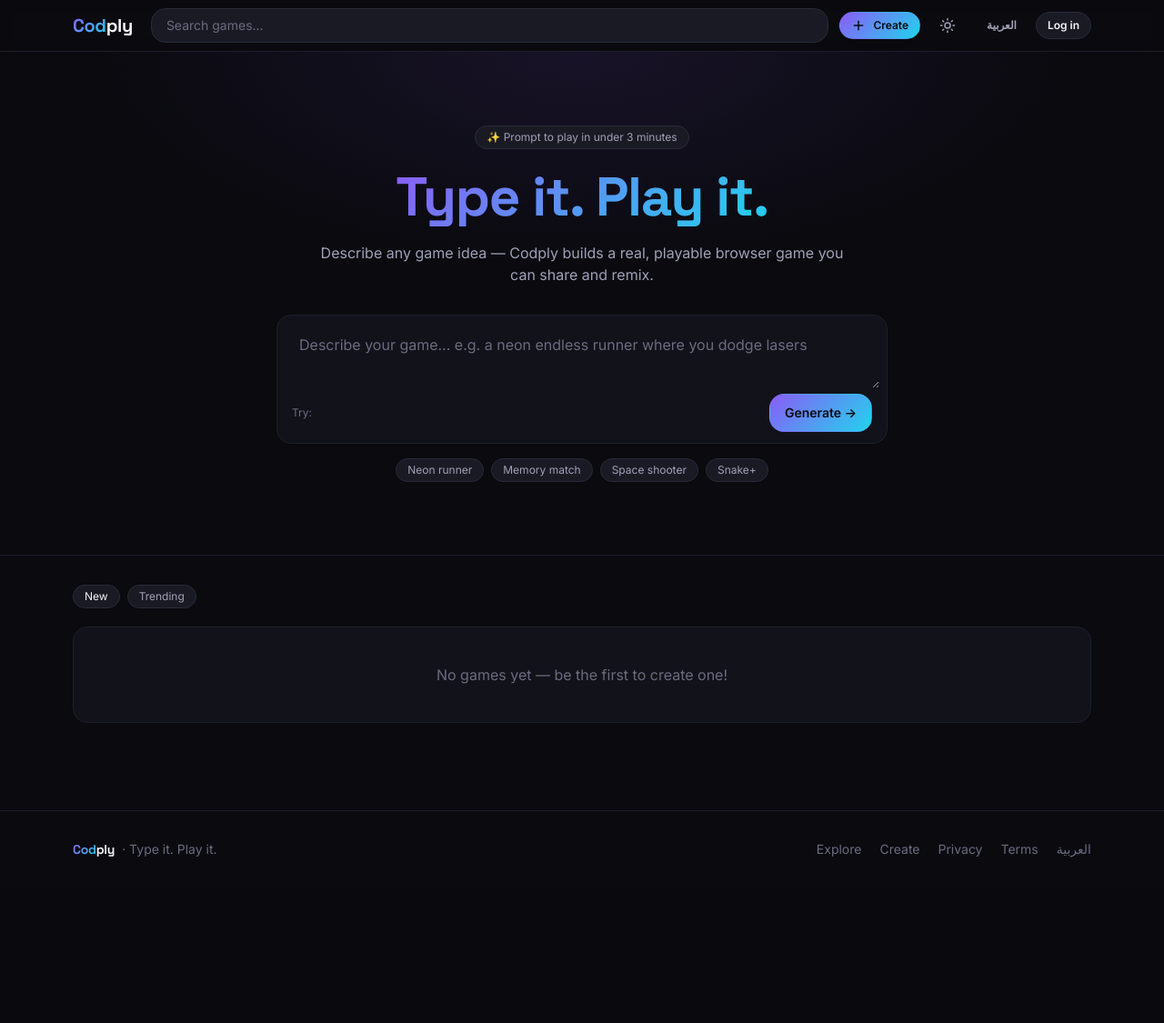
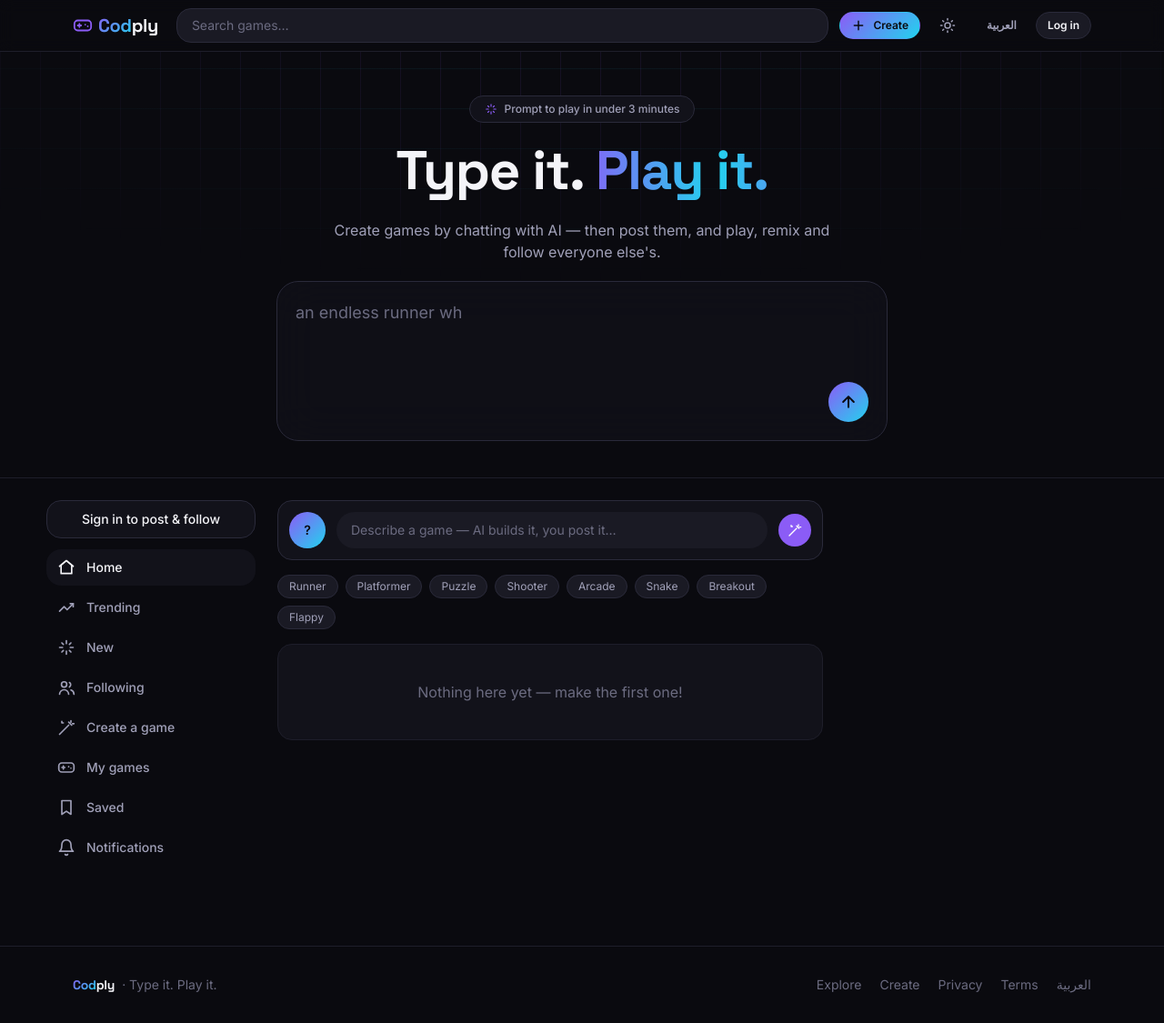
Before and after one commit to Mohammadnim123/mawdoo3_gaming, a Django app: page /?lang=en in a window 1280 px wide. Shown: the whole page at 91% size. Before the commit the page ends 943 px from the top, so only its background shows below. Run offline with Django 5.2, Linux system fonts and the light colour scheme; data that the repository does not hold is empty; parts of the project's set-up code (start-up, migrations or seed data) failed here and were passed over.

Commit message:
Match Codply home design: split shimmer hero + 3-column social feed
Recheck against the real Codply screenshots surfaced these gaps and fixes:
- Hero headline now "Type it." (ink) + "Play it." (animated gradient) under a
  ShimmerText white sweep, over the animated fp-hero-grid background (ported
  from codply apps/web globals.css); corrected badge/subtitle copy.
- Hero composer rebuilt as the big glassy backdrop-blur card with a round
  gradient send button + char counter + type-and-delete placeholder (hero.js).
- Home feed rebuilt as the Facebook/Twitter-style 3-column layout: left nav
  rail (profile + Home/Trending/New/Following + Create/My games/Saved/
  Notifications), center posts column (composer card + genre filter chips +
  PostCards with author header, caption, cover+play media, like/comment/save/
  share bar), right discovery rail (Trending now + Who to follow).
- Home view now feeds trending + suggested creators + genre/sort; wordmark
  gains the gamepad glyph. Added seed_demo.py for populated design review.

37 web tests green; verified live in EN + AR (RTL).

Co-Authored-By: Claude Opus 4.8 (1M context) <noreply@anthropic.com>

```diff
--- /dev/null
+++ b/apps/web-client/games/static/games/js/hero.js
@@ -0,0 +1,52 @@
+/* Hero composer — type-and-delete placeholder + live char counter. */
+(function () {
+  "use strict";
+  var ta = document.querySelector("textarea[data-typewriter]");
+  if (!ta) return;
+
+  var counter = document.querySelector("[data-charcount]");
+  var max = parseInt(ta.getAttribute("maxlength") || "1000", 10);
+
+  if (counter) {
+    var sync = function () {
+      counter.textContent = ta.value.length + "/" + max;
+      counter.style.opacity = ta.value.length > 0 ? "1" : "0";
+    };
+    ta.addEventListener("input", sync);
+    sync();
+  }
+
+  var examples = [
+    "an endless runner where a corgi dodges vacuum cleaners",
+    "a neon snake that speeds up with every apple",
+    "a puzzle about sorting alien recycling",
+    "flappy but you are a paper plane in a thunderstorm",
+  ];
+  if (document.documentElement.lang === "ar") {
+    examples = [
+      "لعبة جري لا نهائي تتفادى فيها العقبات",
+      "ثعبان نيوني يتسارع مع كل تفاحة",
+      "لغز عن فرز نفايات الفضائيين",
+      "طائرة ورقية في عاصفة رعدية",
+    ];
+  }
+
+  var reduce = window.matchMedia && window.matchMedia("(prefers-reduced-motion: reduce)").matches;
+  if (reduce) { ta.setAttribute("placeholder", examples[0]); return; }
+
+  var i = 0, pos = 0, deleting = false, base = ta.getAttribute("placeholder") || "";
+  function tick() {
+    if (document.activeElement === ta || ta.value.length > 0) {
+      ta.setAttribute("placeholder", base);
+      return setTimeout(tick, 400);
+    }
+    var word = examples[i];
+    pos += deleting ? -1 : 1;
+    ta.setAttribute("placeholder", word.slice(0, pos));
+    var delay = deleting ? 35 : 65;
+    if (!deleting && pos === word.length) { deleting = true; delay = 1400; }
+    else if (deleting && pos === 0) { deleting = false; i = (i + 1) % examples.length; delay = 250; }
+    setTimeout(tick, delay);
+  }
+  setTimeout(tick, 600);
+})();
--- a/apps/web-client/games/views.py
+++ b/apps/web-client/games/views.py
@@ -66,23 +66,53 @@ def _draft_slug() -> str:
 # ---------------------------------------------------------------------------
 # Landing + feed
 # ---------------------------------------------------------------------------
+GENRES = ["runner", "platformer", "puzzle", "shooter", "arcade", "snake", "breakout", "flappy"]
+
+
 @require_GET
 def home(request):
-    sort = request.GET.get("sort", "new")
-    qs = Game.objects.filter(
+    from django.contrib.auth import get_user_model
+
+    sort = request.GET.get("sort", "for_you")
+    genre = (request.GET.get("genre") or "").strip() or None
+    base = Game.objects.filter(
         status=GameStatus.LIVE, visibility=Visibility.PUBLIC
     ).select_related("owner")
+    if genre:
+        base = base.filter(genre=genre)
+
     if sort == "following" and request.user.is_authenticated:
         following_ids = list(request.user.following_set.values_list("following_id", flat=True))
-        qs = qs.filter(owner_id__in=following_ids).order_by("-published_at", "-created_at")
+        qs = base.filter(owner_id__in=following_ids).order_by("-published_at", "-created_at")
     elif sort == "trending":
-        qs = qs.order_by("-play_count", "-like_count", "-published_at")
+        qs = base.order_by("-play_count", "-like_count", "-published_at")
+    elif sort == "new":
+        qs = base.order_by("-published_at", "-created_at")
     else:
-        sort = "new"
-        qs = qs.order_by("-published_at", "-created_at")
+        sort = "for_you"
+        qs = base.order_by("-published_at", "-created_at")
+
+    # Right rail: trending now + suggested creators.
+    trending = list(
+        Game.objects.filter(status=GameStatus.LIVE, visibility=Visibility.PUBLIC)
+        .order_by("-play_count", "-like_count")[:5]
+    )
+    User = get_user_model()
+    creators = User.objects.filter(
+        games__status=GameStatus.LIVE, games__visibility=Visibility.PUBLIC,
+        banned_at__isnull=True,
+    ).distinct().order_by("-follower_count")
+    if request.user.is_authenticated:
+        creators = creators.exclude(id=request.user.id)
+    suggested = list(creators[:4])
+
     return render(request, "pages/home.html", {
         "games": list(qs[: settings.GAMES_PAGE_SIZE]),
         "sort": sort,
+        "genre": genre,
+        "genres": GENRES,
+        "trending": trending,
+        "suggested": suggested,
     })
 
 
--- a/apps/web-client/templates/chrome/_topbar.html
+++ b/apps/web-client/templates/chrome/_topbar.html
@@ -1,8 +1,9 @@
 {% load static %}
 <header class="sticky top-0 z-40 border-b border-edge-subtle bg-canvas/80 backdrop-blur">
   <div class="mx-auto flex h-14 w-full max-w-6xl items-center gap-3 px-4">
-    <a href="/" class="fp-wordmark text-xl text-ink shrink-0" aria-label="{{ site_name }}">
-      <span class="fp-gradient-text">Cod</span>ply
+    <a href="/" class="flex shrink-0 items-center gap-1.5 fp-wordmark text-xl text-ink" aria-label="{{ site_name }}">
+      <svg width="22" height="22" viewBox="0 0 24 24" fill="none" stroke="currentColor" stroke-width="2" stroke-linecap="round" stroke-linejoin="round" style="color:var(--color-violet)" aria-hidden="true"><path d="M6 12h4M8 10v4M15 11h.01M18 13h.01"/><rect x="2" y="6" width="20" height="12" rx="4"/></svg>
+      <span><span class="fp-gradient-text">Cod</span>ply</span>
     </a>
 
     <form action="/search" method="get" class="ms-2 hidden min-w-0 flex-1 items-center md:flex">
--- /dev/null
+++ b/apps/web-client/templates/feed/_left_rail.html
@@ -0,0 +1,22 @@
+<nav class="flex flex-col gap-1" aria-label="Feed navigation">
+  {% if user.is_authenticated %}
+    <a href="/u/{{ user.handle }}" class="mb-2 flex items-center gap-3 rounded-xl px-3 py-2 transition-colors hover:bg-surface-1">
+      <span class="grid h-10 w-10 shrink-0 place-items-center rounded-full text-sm font-semibold text-ink-on-accent" style="background-image:var(--gradient-cta)">{{ user.display_name|first|upper }}</span>
+      <span class="min-w-0">
+        <span class="block truncate text-sm font-semibold text-ink">{{ user.display_name }}</span>
+        <span class="block truncate text-xs text-ink-muted" dir="ltr">@{{ user.handle }}</span>
+      </span>
+    </a>
+  {% else %}
+    <a href="/login" class="mb-2 rounded-xl border border-edge bg-surface-1 px-3 py-2.5 text-center text-sm font-medium text-ink">{{ t.feed_sign_in }}</a>
+  {% endif %}
+
+  {% include "feed/_rail_link.html" with href="/?sort=for_you" label=t.nav_home key="for_you" icon="home" %}
+  {% include "feed/_rail_link.html" with href="/?sort=trending" label=t.feed_trending key="trending" icon="trend" %}
+  {% include "feed/_rail_link.html" with href="/?sort=new" label=t.feed_new key="new" icon="spark" %}
+  {% include "feed/_rail_link.html" with href="/?sort=following" label=t.feed_following key="following" icon="users" %}
+  {% include "feed/_rail_link.html" with href="/create" label=t.feed_create_game icon="wand" %}
+  {% include "feed/_rail_link.html" with href="/me" label=t.nav_my_games icon="pad" %}
+  {% include "feed/_rail_link.html" with href="/me?tab=saved" label=t.nav_saved icon="book" %}
+  {% include "feed/_rail_link.html" with href="/notifications" label=t.nav_notifications icon="bell" badge=nav_unread %}
+</nav>
--- /dev/null
+++ b/apps/web-client/templates/feed/_rail_link.html
@@ -0,0 +1,15 @@
+<a href="{{ href }}" class="flex w-full items-center gap-3 rounded-xl px-3 py-2.5 text-sm font-medium transition-colors {% if key and key == sort %}bg-surface-1 text-ink{% else %}text-ink-secondary hover:bg-surface-1 hover:text-ink{% endif %}">
+  <span class="grid size-5 shrink-0 place-items-center" aria-hidden="true">
+    {% if icon == "home" %}<svg width="20" height="20" viewBox="0 0 24 24" fill="none" stroke="currentColor" stroke-width="2" stroke-linecap="round" stroke-linejoin="round"><path d="M3 10.5 12 3l9 7.5"/><path d="M5 9v11h14V9"/></svg>
+    {% elif icon == "trend" %}<svg width="20" height="20" viewBox="0 0 24 24" fill="none" stroke="currentColor" stroke-width="2" stroke-linecap="round" stroke-linejoin="round"><path d="m3 17 6-6 4 4 8-8"/><path d="M17 7h4v4"/></svg>
+    {% elif icon == "spark" %}<svg width="20" height="20" viewBox="0 0 24 24" fill="none" stroke="currentColor" stroke-width="2" stroke-linecap="round" stroke-linejoin="round"><path d="M12 3v4M12 17v4M3 12h4M17 12h4M6 6l2 2M16 16l2 2M18 6l-2 2M8 16l-2 2"/></svg>
+    {% elif icon == "users" %}<svg width="20" height="20" viewBox="0 0 24 24" fill="none" stroke="currentColor" stroke-width="2" stroke-linecap="round" stroke-linejoin="round"><circle cx="9" cy="8" r="3.5"/><path d="M3 21a6 6 0 0 1 12 0"/><path d="M16 5.5a3.5 3.5 0 0 1 0 6M22 21a6 6 0 0 0-4-5.6"/></svg>
+    {% elif icon == "wand" %}<svg width="20" height="20" viewBox="0 0 24 24" fill="none" stroke="currentColor" stroke-width="2" stroke-linecap="round" stroke-linejoin="round"><path d="m3 21 12-12"/><path d="M15 5l4 4"/><path d="M18 3v2M22 7h-2M6 4v2M8 6H6"/></svg>
+    {% elif icon == "pad" %}<svg width="20" height="20" viewBox="0 0 24 24" fill="none" stroke="currentColor" stroke-width="2" stroke-linecap="round" stroke-linejoin="round"><path d="M6 12h4M8 10v4M15 11h.01M18 13h.01"/><rect x="2" y="6" width="20" height="12" rx="4"/></svg>
+    {% elif icon == "book" %}<svg width="20" height="20" viewBox="0 0 24 24" fill="none" stroke="currentColor" stroke-width="2" stroke-linecap="round" stroke-linejoin="round"><path d="M6 3h12v18l-6-4-6 4z"/></svg>
+    {% elif icon == "bell" %}<svg width="20" height="20" viewBox="0 0 24 24" fill="none" stroke="currentColor" stroke-width="2" stroke-linecap="round" stroke-linejoin="round"><path d="M6 8a6 6 0 0 1 12 0c0 7 3 9 3 9H3s3-2 3-9"/><path d="M10.3 21a1.94 1.94 0 0 0 3.4 0"/></svg>
+    {% endif %}
+  </span>
+  <span class="flex-1">{{ label }}</span>
+  {% if badge %}<span class="rounded-full bg-violet px-2 py-0.5 text-xs font-semibold text-white">{{ badge }}</span>{% endif %}
+</a>
--- /dev/null
+++ b/apps/web-client/templates/feed/_right_rail.html
@@ -0,0 +1,52 @@
+{% load game_extras %}
+<aside class="flex flex-col gap-4" aria-label="Discovery">
+  {% if trending %}
+  <section class="rounded-2xl border border-edge bg-surface-1 p-4">
+    <h2 class="mb-3 text-sm font-semibold text-ink">{{ t.feed_trending_now }}</h2>
+    <ol class="flex flex-col gap-2.5">
+      {% for g in trending %}
+        <li>
+          <a href="/g/{{ g.slug }}" class="group flex items-center gap-3">
+            <span class="w-4 text-center text-sm font-bold text-ink-muted">{{ forloop.counter }}</span>
+            {% if g.cover_url %}
+              <img src="{{ g.cover_url }}" alt="" loading="lazy" class="h-9 w-14 shrink-0 rounded-lg border border-edge object-cover">
+            {% else %}
+              <span class="grid h-9 w-14 shrink-0 place-items-center rounded-lg border border-edge bg-surface-2 text-ink-muted">🎮</span>
+            {% endif %}
+            <span class="min-w-0">
+              <span class="block truncate text-sm font-medium text-ink group-hover:underline">{{ g|loc_title:locale }}</span>
+              <span class="block truncate text-xs text-ink-muted">▲ {{ g.play_count }} plays</span>
+            </span>
+          </a>
+        </li>
+      {% endfor %}
+    </ol>
+  </section>
+  {% endif %}
+
+  {% if suggested %}
+  <section class="rounded-2xl border border-edge bg-surface-1 p-4">
+    <h2 class="mb-3 text-sm font-semibold text-ink">{{ t.feed_who_to_follow }}</h2>
+    <ul class="flex flex-col gap-3">
+      {% for c in suggested %}
+        <li class="flex items-center gap-3">
+          <a href="/u/{{ c.handle }}" class="shrink-0">
+            <span class="grid h-8 w-8 place-items-center rounded-full text-xs font-semibold text-ink-on-accent" style="background-image:var(--gradient-cta)">{{ c.display_name|first|upper }}</span>
+          </a>
+          <a href="/u/{{ c.handle }}" class="min-w-0 flex-1">
+            <span class="block truncate text-sm font-medium text-ink hover:underline">{{ c.display_name }}</span>
+            <span class="block truncate text-xs text-ink-muted">{{ c.follower_count }} followers</span>
+          </a>
+          {% if user.is_authenticated %}
+            <form method="post" action="/users/{{ c.handle }}/follow">{% csrf_token %}
+              <button class="rounded-full border border-edge px-3 py-1 text-xs font-medium text-ink-secondary hover:text-ink" type="submit">{{ t.follow }}</button>
+            </form>
+          {% else %}
+            <a href="/login" class="rounded-full border border-edge px-3 py-1 text-xs font-medium text-ink-secondary hover:text-ink">{{ t.follow }}</a>
+          {% endif %}
+        </li>
+      {% endfor %}
+    </ul>
+  </section>
+  {% endif %}
+</aside>
--- a/apps/web-client/templates/pages/home.html
+++ b/apps/web-client/templates/pages/home.html
@@ -1,45 +1,81 @@
 {% extends "base.html" %}
+{% load static %}
 {% block main_class %}w-full{% endblock %}
 {% block content %}
+{# ── Hero ─────────────────────────────────────────────────────────────── #}
 <section class="relative overflow-hidden border-b border-edge-subtle">
-  <div class="pointer-events-none absolute inset-0 opacity-60"
-       style="background:radial-gradient(60% 60% at 50% 0%, color-mix(in srgb, var(--color-violet) 18%, transparent), transparent 70%)"></div>
-  <div class="relative mx-auto w-full max-w-3xl px-4 py-14 text-center md:py-20">
-    <span class="fp-chip mx-auto mb-5">✨ {{ t.hero_pill }}</span>
-    <h1 class="fp-title-hero fp-wordmark mb-4">
-      <span class="fp-gradient-text">{{ t.hero_title }}</span>
+  <div class="fp-hero-grid" aria-hidden="true"></div>
+  <div class="relative mx-auto flex w-full max-w-4xl flex-col items-center gap-4 px-4 pb-8 pt-8 text-center sm:gap-5 sm:pb-10 sm:pt-12">
+    <p class="flex items-center gap-2 rounded-full border border-edge bg-surface-1 px-4 py-1.5 text-xs font-medium text-ink-secondary">
+      <svg width="14" height="14" viewBox="0 0 24 24" fill="none" stroke="currentColor" stroke-width="2" stroke-linecap="round" stroke-linejoin="round" style="color:var(--color-violet)" aria-hidden="true"><path d="M12 3v4M12 17v4M3 12h4M17 12h4M6 6l2 2M16 16l2 2M18 6l-2 2M8 16l-2 2"/></svg>
+      {{ t.hero_pill }}
+    </p>
+    <h1 class="fp-title-hero fp-wordmark font-bold">
+      <span class="relative inline-block">
+        <span>{{ t.hero_title_lead }}</span><span class="fp-headline-gradient">{{ t.hero_title_highlight }}</span>
+        <span class="fp-shine-overlay absolute inset-0" aria-hidden="true">{{ t.hero_title_lead }}{{ t.hero_title_highlight }}</span>
+      </span>
     </h1>
-    <p class="mx-auto mb-8 max-w-xl text-ink-secondary">{{ t.hero_subtitle }}</p>
+    <p class="max-w-xl text-base text-ink-secondary">{{ t.hero_subtitle }}</p>
 
-    <form action="/create" method="get" class="mx-auto max-w-2xl">
-      <div class="fp-card p-2">
-        <textarea name="idea" rows="2" maxlength="1000" required
-                  class="fp-input border-0 bg-transparent text-base focus:ring-0"
+    <form action="/create" method="get" class="w-full max-w-2xl text-start">
+      <div class="rounded-3xl border border-edge bg-surface-1/70 p-4 backdrop-blur-xl transition-colors duration-200 focus-within:border-violet sm:p-5">
+        <textarea name="idea" rows="3" maxlength="1000" required data-typewriter
+                  aria-label="{{ t.hero_prompt_placeholder }}"
+                  class="min-h-20 w-full resize-none bg-transparent text-base text-ink outline-none placeholder:text-ink-muted sm:text-lg"
                   placeholder="{{ t.hero_prompt_placeholder }}"></textarea>
-        <div class="flex items-center justify-between gap-2 px-2 pb-1">
-          <span class="text-xs text-ink-muted">{{ t.hero_examples }}</span>
-          <button type="submit" class="fp-btn fp-btn-cta">{{ t.hero_cta }} →</button>
+        <div class="flex items-end justify-between gap-3">
+          <span data-charcount class="font-mono text-xs tabular-nums text-ink-muted opacity-0">0/1000</span>
+          <button type="submit" aria-label="{{ t.hero_cta }}"
+                  class="fp-hit flex size-11 shrink-0 items-center justify-center rounded-full text-ink-on-accent transition-opacity hover:opacity-90"
+                  style="background-image:var(--gradient-cta)">
+            <svg width="20" height="20" viewBox="0 0 24 24" fill="none" stroke="currentColor" stroke-width="2.4" stroke-linecap="round" stroke-linejoin="round" aria-hidden="true"><path d="M12 19V5M5 12l7-7 7 7"/></svg>
+          </button>
         </div>
       </div>
     </form>
-
-    <div class="mt-4 flex flex-wrap items-center justify-center gap-2">
-      <a class="fp-chip hover:text-ink" href="/create?idea=a+neon+endless+runner+dodging+lasers">Neon runner</a>
-      <a class="fp-chip hover:text-ink" href="/create?idea=a+relaxing+memory+match+card+game">Memory match</a>
-      <a class="fp-chip hover:text-ink" href="/create?idea=a+retro+space+shooter">Space shooter</a>
-      <a class="fp-chip hover:text-ink" href="/create?idea=a+snake+game+with+a+twist">Snake+</a>
-    </div>
   </div>
 </section>
 
-<div class="mx-auto w-full max-w-6xl px-4 py-8">
-  <div class="mb-5 flex items-center gap-2">
-    <a href="/?sort=new" class="fp-chip {% if sort == 'new' %}text-ink{% endif %}">{{ t.feed_new }}</a>
-    <a href="/?sort=trending" class="fp-chip {% if sort == 'trending' %}text-ink{% endif %}">{{ t.feed_trending }}</a>
-    {% if user.is_authenticated %}
-      <a href="/?sort=following" class="fp-chip {% if sort == 'following' %}text-ink{% endif %}">{{ t.feed_following }}</a>
-    {% endif %}
-  </div>
-  {% with items=games %}{% include "partials/_game_grid.html" %}{% endwith %}
+{# ── Feed (3-column: nav rail · posts · discovery rail) ───────────────── #}
+<div class="mx-auto grid w-full max-w-7xl grid-cols-1 gap-6 px-4 py-4 sm:py-6 lg:grid-cols-[220px_minmax(0,1fr)] xl:grid-cols-[230px_minmax(0,600px)_300px] xl:justify-center">
+  <div class="hidden lg:block"><div class="sticky top-20">{% include "feed/_left_rail.html" %}</div></div>
+
+  <main class="flex min-w-0 flex-col gap-4">
+    {# composer card #}
+    <a href="/create" class="flex items-center gap-3 rounded-2xl border border-edge bg-surface-1 p-3 transition-colors hover:border-edge-strong">
+      <span class="grid h-10 w-10 shrink-0 place-items-center rounded-full text-sm font-semibold text-ink-on-accent" style="background-image:var(--gradient-cta)">{% if user.is_authenticated %}{{ user.display_name|first|upper }}{% else %}?{% endif %}</span>
+      <span class="flex-1 truncate rounded-full bg-surface-2 px-4 py-2.5 text-sm text-ink-muted">{{ t.feed_composer_prompt }}</span>
+      <span class="grid size-9 shrink-0 place-items-center rounded-full text-white" style="background-color:var(--color-violet)">
+        <svg width="16" height="16" viewBox="0 0 24 24" fill="none" stroke="currentColor" stroke-width="2" stroke-linecap="round" stroke-linejoin="round" aria-hidden="true"><path d="m3 21 12-12M15 5l4 4M18 3v2M22 7h-2M6 4v2M8 6H6"/></svg>
+      </span>
+    </a>
+
+    {# sort chips (mobile) #}
+    <div class="flex flex-wrap items-center gap-2 lg:hidden">
+      <a href="/?sort=for_you" class="fp-chip {% if sort == 'for_you' %}text-ink border-edge-strong{% endif %}">{{ t.feed_for_you }}</a>
+      <a href="/?sort=trending" class="fp-chip {% if sort == 'trending' %}text-ink border-edge-strong{% endif %}">{{ t.feed_trending }}</a>
+      <a href="/?sort=new" class="fp-chip {% if sort == 'new' %}text-ink border-edge-strong{% endif %}">{{ t.feed_new }}</a>
+      {% if user.is_authenticated %}<a href="/?sort=following" class="fp-chip {% if sort == 'following' %}text-ink border-edge-strong{% endif %}">{{ t.feed_following }}</a>{% endif %}
+    </div>
+
+    {# genre filter chips #}
+    <div class="fp-scroll-x -mx-4 gap-2 px-4 sm:mx-0 sm:flex-wrap sm:overflow-x-visible sm:px-0 sm:[mask-image:none]" role="group" aria-label="{{ t.feed_filter_genre }}">
+      {% for g in genres %}
+        <a href="{% if genre == g %}/?sort={{ sort }}{% else %}/?genre={{ g }}&sort={{ sort }}{% endif %}"
+           class="fp-chip capitalize {% if genre == g %}text-ink border-edge-strong{% endif %}">{{ g }}</a>
+      {% endfor %}
+    </div>
+
+    {# posts #}
+    {% for game in games %}
+      {% include "feed/_post_card.html" %}
+    {% empty %}
+      <div class="fp-card p-10 text-center text-ink-muted">{{ t.feed_empty }}</div>
+    {% endfor %}
+  </main>
+
+  <div class="hidden xl:block"><div class="sticky top-20">{% include "feed/_right_rail.html" %}</div></div>
 </div>
 {% endblock %}
+{% block scripts %}<script src="{% static 'games/js/hero.js' %}" defer></script>{% endblock %}
```
Also changed, not shown: apps/web-client/core/i18n.py (+39 -11 lines), apps/web-client/frontend/src/app.css (+36 -0 lines), apps/web-client/seed_demo.py (added, +53 -0 lines), apps/web-client/templates/feed/_post_card.html (added, +59 -0 lines), apps/web-client/games/static/games/dist/app.css.
